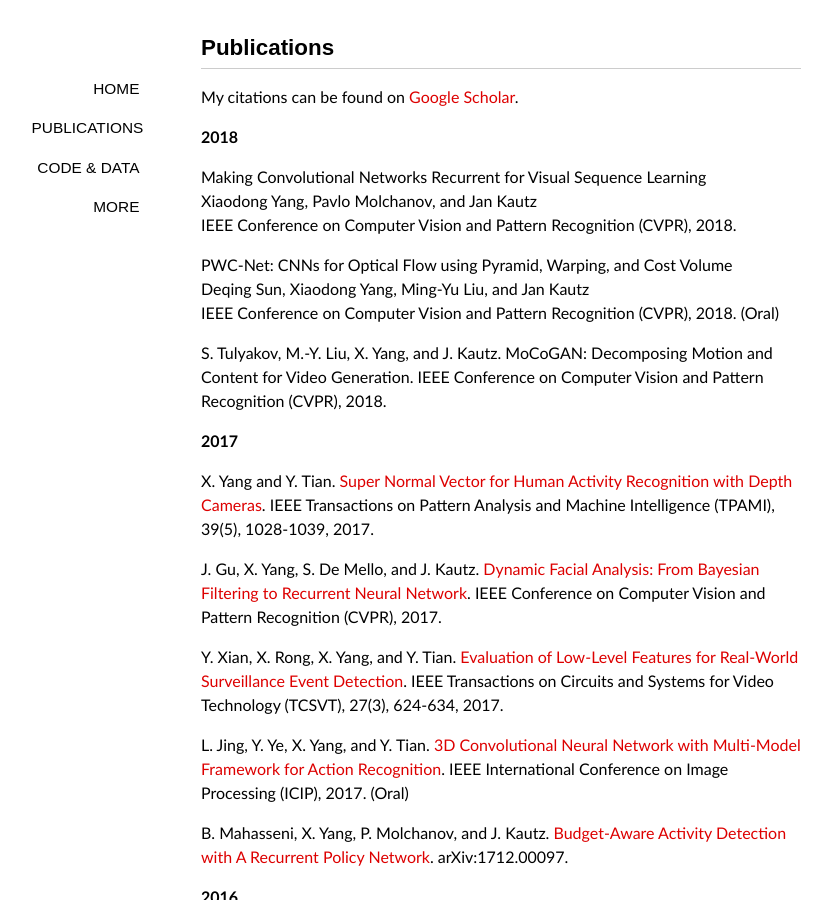
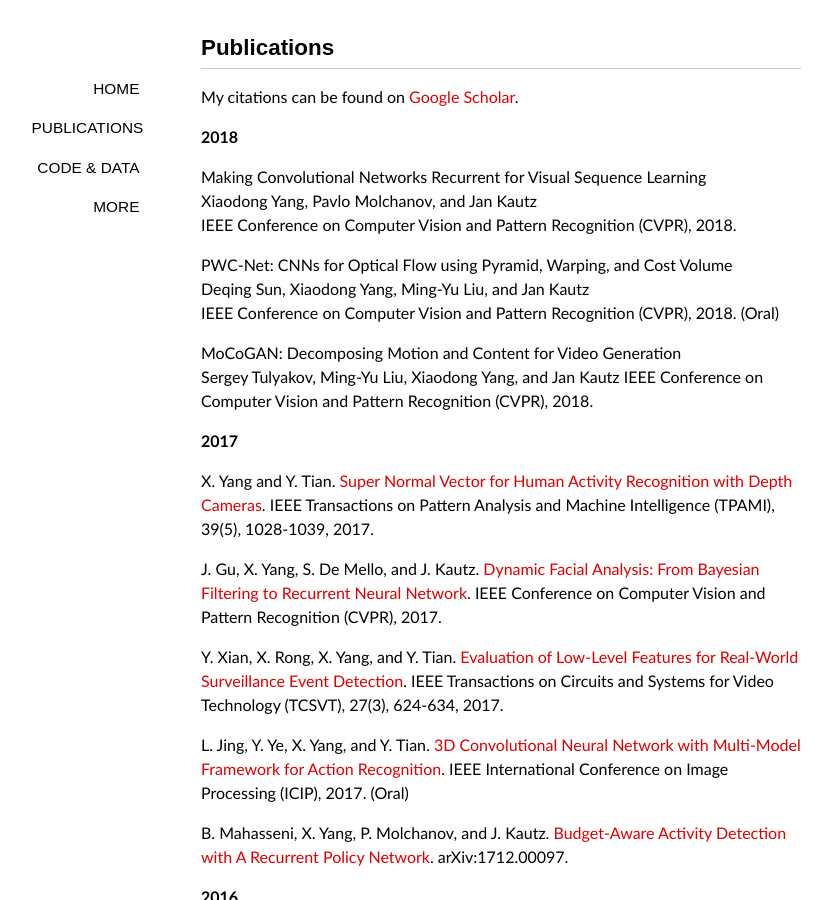
Before and after one commit to xiaodongyang/xiaodongyang.github.io, a Jekyll site: the page built from publications/index.md, in a window 1280 px wide and 900 px high. Shown: the whole window, without its empty margins (139-970 px from the left). Built offline with Jekyll 4.4.1, drawn with Linux system fonts in a browser that asks for light colours; some web fonts are replaced.

Commit message:
Update index.md

```diff
--- a/publications/index.md
+++ b/publications/index.md
@@ -17,7 +17,9 @@ PWC-Net: CNNs for Optical Flow using Pyramid, Warping, and Cost Volume
 Deqing Sun, Xiaodong Yang, Ming-Yu Liu, and Jan Kautz
 IEEE Conference on Computer Vision and Pattern Recognition (CVPR), 2018. (Oral)
 
-S. Tulyakov, M.-Y. Liu, X. Yang, and J. Kautz. MoCoGAN: Decomposing Motion and Content for Video Generation. IEEE Conference on Computer Vision and Pattern Recognition (CVPR), 2018.
+MoCoGAN: Decomposing Motion and Content for Video Generation
+Sergey Tulyakov, Ming-Yu Liu, Xiaodong Yang, and Jan Kautz
+IEEE Conference on Computer Vision and Pattern Recognition (CVPR), 2018.
 
 **2017**
 
```
